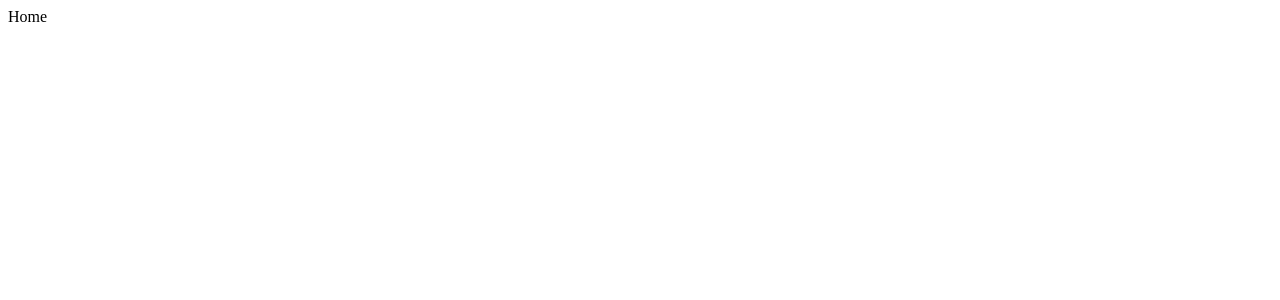
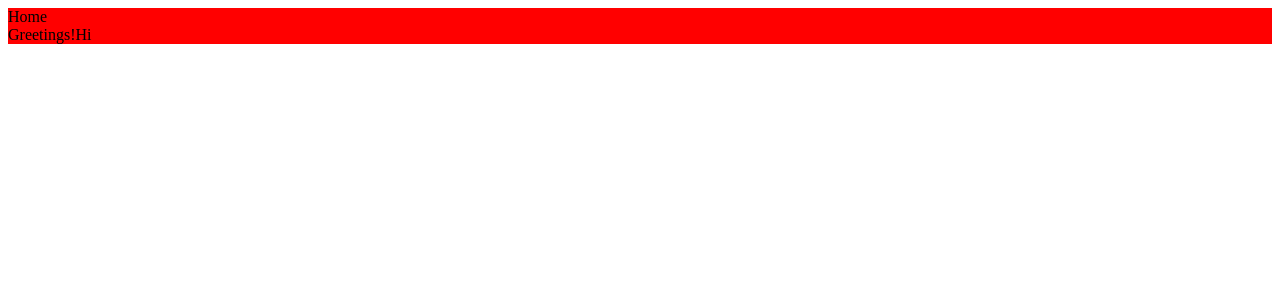
Before and after one commit to qvil/korea-national-holiday, a Next.js app: page / in a window 1280 px wide. Shown: the top 300 px of the page. Built offline with nearby package versions, Linux system fonts and the light colour scheme.

Commit message:
Setup typescript, styled-components

```diff
--- /dev/null
+++ b/next.config.js
@@ -0,0 +1,2 @@
+const withTypescript = require("@zeit/next-typescript");
+module.exports = withTypescript();
--- a/package.json
+++ b/package.json
@@ -24,8 +24,11 @@
   },
   "homepage": "https://github.com/qvil/korea-national-holiday#readme",
   "dependencies": {
+    "@types/styled-components": "^4.1.11",
+    "@zeit/next-typescript": "^1.1.1",
     "next": "^8.0.3",
     "react": "^16.8.3",
-    "react-dom": "^16.8.3"
+    "react-dom": "^16.8.3",
+    "styled-components": "^4.1.3"
   }
 }
--- a/pages/index.js
+++ /dev/null
@@ -1,5 +0,0 @@
-function Home() {
-  return <div>Home</div>;
-}
-
-export default Home;
--- /dev/null
+++ b/pages/index.tsx
@@ -0,0 +1,33 @@
+import styled from "styled-components";
+
+const Div = styled.div`
+  background: #f00;
+`;
+
+interface ITextProps {
+  text?: string;
+  children?: any;
+}
+interface IHomeProps {}
+
+const Text: React.FunctionComponent<ITextProps> = props => {
+  const { text, children } = props;
+
+  return (
+    <Div>
+      {text}
+      {children}
+    </Div>
+  );
+};
+
+const Home: React.FunctionComponent<IHomeProps> = props => {
+  return (
+    <Div>
+      Home
+      <Text text="Greetings!">Hi</Text>
+    </Div>
+  );
+};
+
+export default Home;
```
Also changed, not shown: rsconfig.json (added, +19 -0 lines), styles/GlobalStyle.ts (added, +10 -0 lines), .babelrc (added), 2 other files (tests, documents, lock files or other folders).
